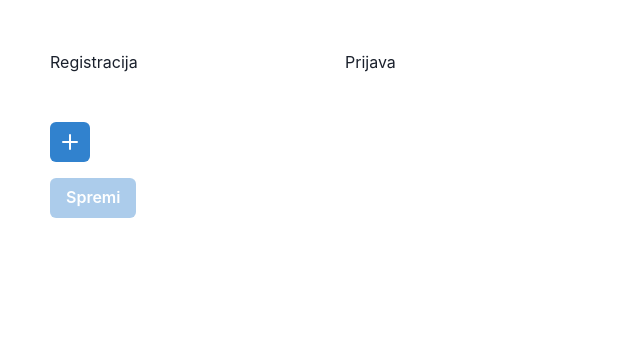
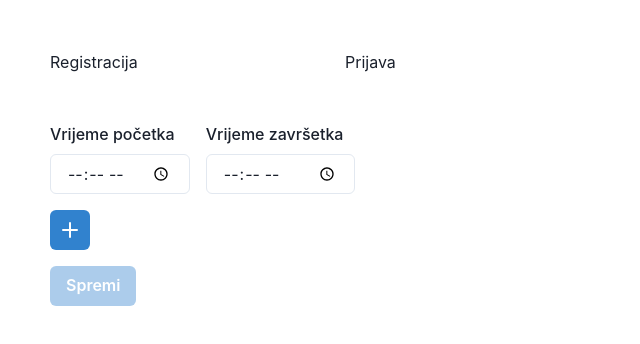
Before and after one commit to puskarictihomir/training-app, a React (Create React App) app in the folder frontend/: page /create in a window 1280 px wide. Shown: the top 344 px of the page, without its empty margins (0-640 px from the left). Built offline with nearby package versions, Linux system fonts and the light colour scheme.

Commit message:
training time wip

```diff
--- a/frontend/src/pages/TrainingForm.js
+++ b/frontend/src/pages/TrainingForm.js
@@ -1,12 +1,13 @@
 import React, { useState } from "react";
 
-import { Box, FormLabel, Input, FormControl, IconButton, Grid, Button } from "@chakra-ui/react";
+import { Box, FormLabel, Input, FormControl, IconButton, Grid, Button, Flex } from "@chakra-ui/react";
 import { AddIcon, DeleteIcon } from "@chakra-ui/icons";
 
 import axios from "axios";
 
 const TrainingForm = () => {
   const [formData, setFormData] = useState([]);
+  const [time, setTime] = useState({ startTime: "", endTime: "" });
 
   const token = localStorage.getItem("token");
 
@@ -25,8 +26,17 @@ const TrainingForm = () => {
     setFormData(newFormData);
   };
 
+  const handleTimeChange = (event) => {
+    const { name, value } = event.target;
+
+    setTime((time) => ({
+      ...time,
+      [name]: value,
+    }));
+  };
+
   const handleSubmit = () => {
-    axios.post(`http://localhost:4001/api/create?token=${token}`, formData).catch((err) => {
+    axios.post(`http://localhost:4001/api/create?token=${token}`, { formData, time }).catch((err) => {
       console.error(err);
     });
 
@@ -35,7 +45,30 @@ const TrainingForm = () => {
 
   return (
     <FormControl>
+      <Flex>
+        <Box mr={4} maxW="220px" mb={4}>
+          <FormLabel htmlFor="startTime">Vrijeme početka</FormLabel>
+          <Input
+            id="startTime"
+            type="time"
+            name="startTime"
+            value={time.startTime}
+            onChange={(event) => handleTimeChange(event)}
+          />
+        </Box>
+        <Box maxW="220px" mb={4}>
+          <FormLabel htmlFor="endTime">Vrijeme završetka</FormLabel>
+          <Input
+            id="endTime"
+            type="time"
+            name="endTime"
+            value={time.endTime}
+            onChange={(event) => handleTimeChange(event)}
+          />
+        </Box>
+      </Flex>
       <IconButton mb={4} icon={<AddIcon />} colorScheme="blue" aria-label="Dodaj vježbu" onClick={handleAddExercise} />
+
       <Grid templateColumns="repeat(4, 1fr)">
         {formData.map((el, i) => {
           return (
```
Also changed, not shown: 2 other files (tests, documents, lock files or other folders).
